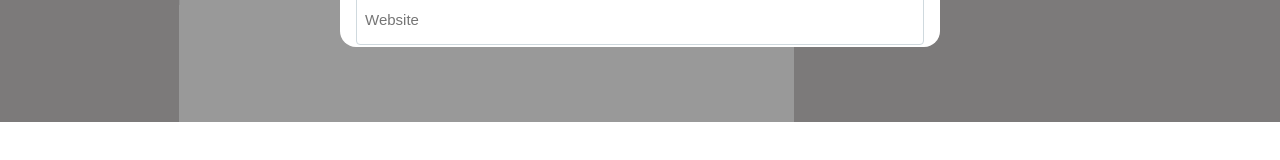
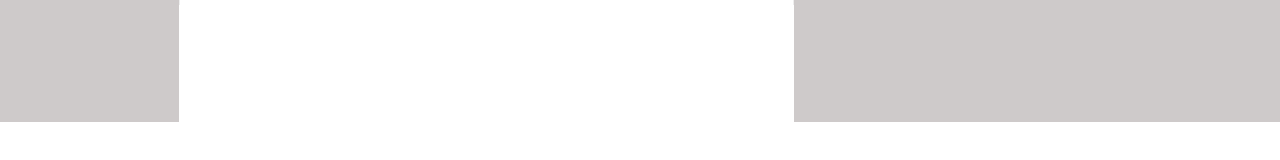
Before and after one commit to attech-org/zedb, a React (Create React App) app: page /posts in a window 1280 px wide. Shown: the part 678-838 px from the top of the page. Built offline with nearby package versions, Linux system fonts and the light colour scheme.

Commit message:
modified Home.tsx

```diff
--- a/src/pages/Home.tsx
+++ b/src/pages/Home.tsx
@@ -68,8 +68,6 @@ export const Home = () => {
       <Homefeed userInfo={userInfo} />
 
       <FeedPost usersPosts={usersPosts}></FeedPost>
-
-      <ProfileForm />
     </Div>
   );
 };
```
